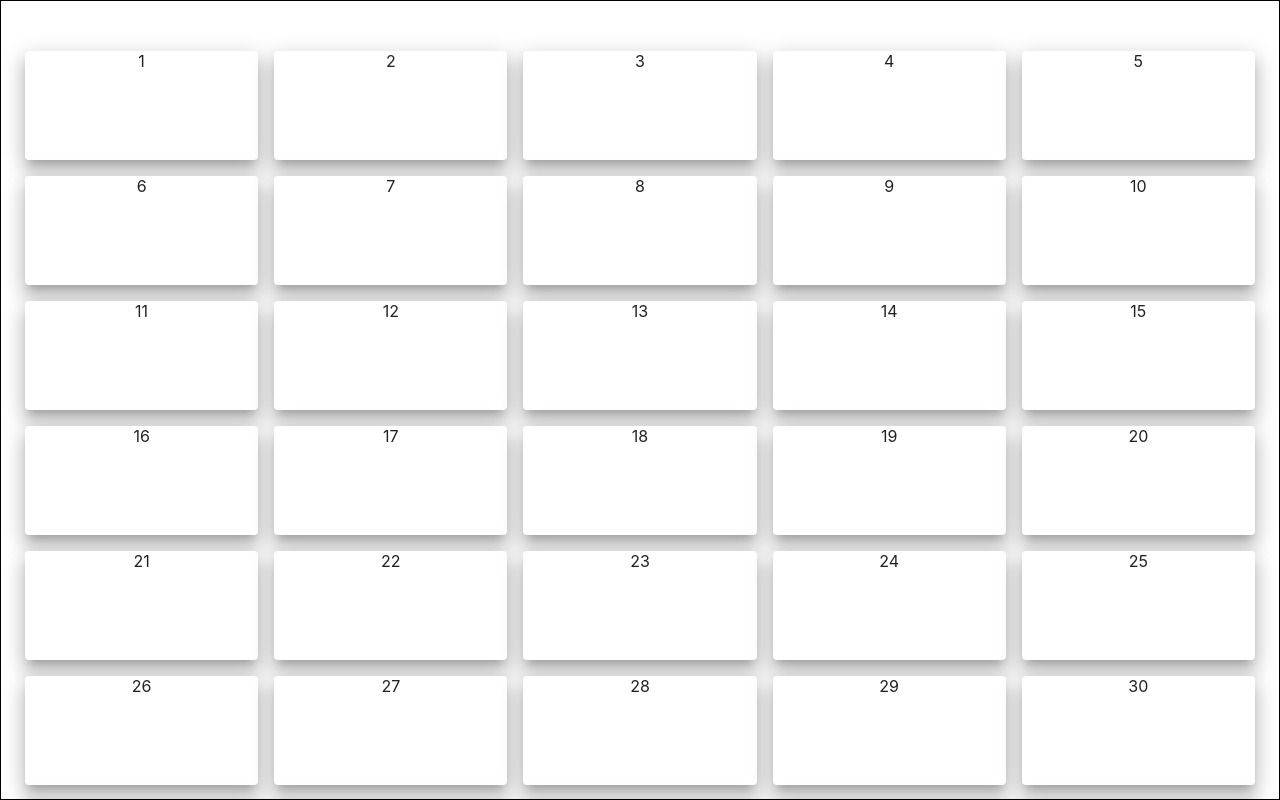
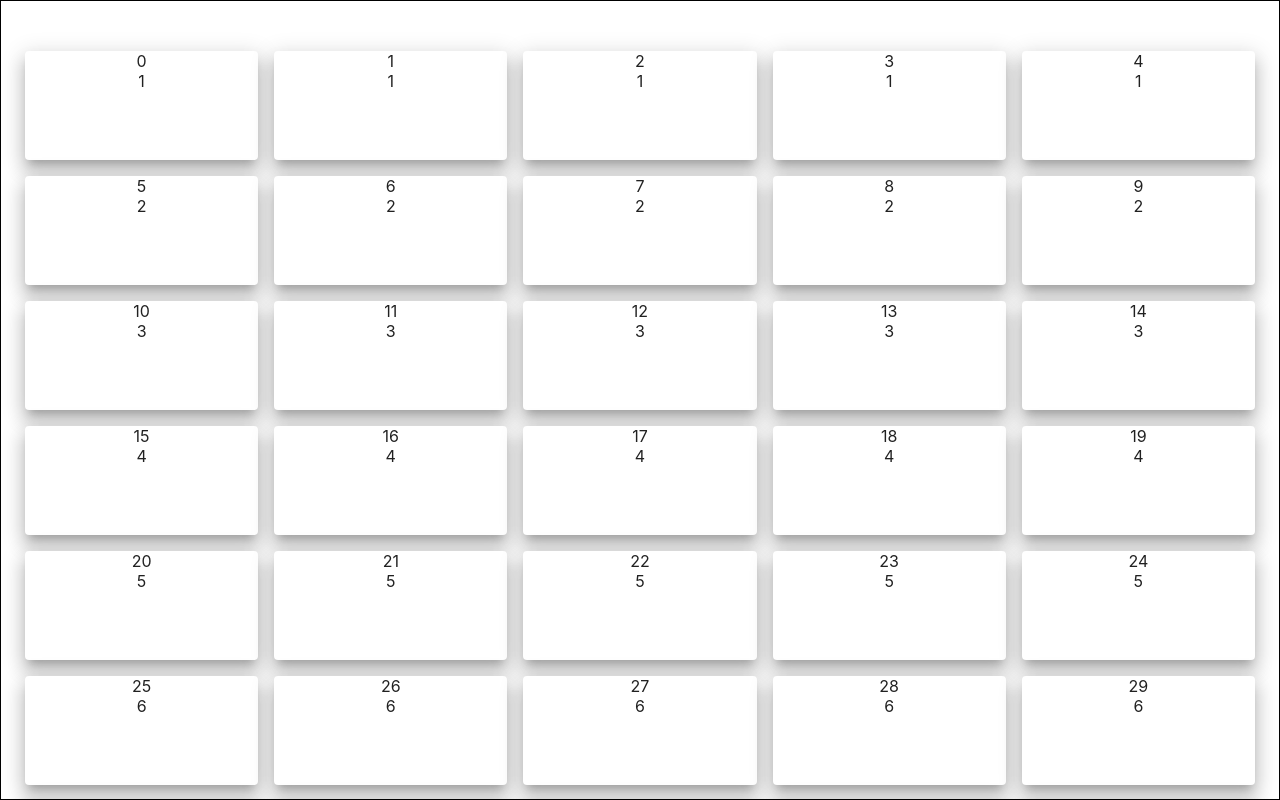
Before and after one commit to arturaszuta/card-warrior, a React (Create React App) app: page / in a window 1280 px wide. Shown: the top 800 px of the page. Built offline with nearby package versions, Linux system fonts and the light colour scheme.

Commit message:
Add row mappings to cards.

```diff
--- a/src/App.css
+++ b/src/App.css
@@ -85,10 +85,14 @@ html, body, #app, #app>div, #root {
 .gridCard {
   width: 20%;
   height: 125px;
-  transition: transform .4s;
+  transition: transform .3s;
 }
 
 .gridCard:hover {
   transform: scale(1.2);
   cursor: pointer;
 }
+
+.active {
+  background-color: pink;
+}
--- a/src/components/Card.tsx
+++ b/src/components/Card.tsx
@@ -2,12 +2,14 @@ import React from "react";
 import { Paper, Grid } from "@material-ui/core";
 
 const Card = (props:any) => {
-    console.log(props)
+    const { active } = props;
 
     return(
-        <Grid item className="gridCard" onClick={() => {console.log("stop it!")}}>
+        <Grid item className={`gridCard ${props.active == true ? "active" : ""}`} onClick={() => {props.setActiveIndex(props.index)}}>
             <Paper className="card" elevation={12}  >
                 {props.index}
+                <br></br>
+                {props.row}
             </Paper>
         </Grid>
     )
--- a/src/components/Dungeon.tsx
+++ b/src/components/Dungeon.tsx
@@ -1,16 +1,16 @@
 import React, { useState } from "react";
 import { Container, Grid } from "@material-ui/core";
 import Card from "./Card";
-import { createBuilderStatusReporter } from "typescript";
 
-interface IDungeon {
+interface IDungeonProps {
     size: string;
   }
 
 
-const Dungeon = (props:IDungeon) => {
+const Dungeon = (props:IDungeonProps) => {
     const { size } = props;
     let sizeCount = 0;
+    const [mainState, setMainState] = useState({activeIndex: -1});
 
     const BuildDungeon = (size: string) => {
         switch(size) {
@@ -20,25 +20,61 @@ const Dungeon = (props:IDungeon) => {
         }
     }
 
-    const BuildState = (size: number) => {
-        const tempArray = Array.from(Array(size).keys());
-        const stateArray = tempArray.map((e, index) => {CardIndex: index + 1; Active: false})
-        return stateArray;
+    const setActiveIndex = (index: number) => {
+        setMainState({...mainState, activeIndex: index});
+    }
+
+    const getRow = (index: number) => {
+        let row = 0;
+        const dividedIndex = index / 5;
+        if(dividedIndex < 1) {
+            row = 1;
+        } else
+        if(dividedIndex >= 1 && dividedIndex < 2) {
+            row = 2;
+        }
+        if(dividedIndex >= 2 && dividedIndex < 3) {
+            row = 3;
+        }
+        if(dividedIndex >= 3 && dividedIndex < 4) {
+            row = 4;
+        }
+        if(dividedIndex >= 4 && dividedIndex < 5) {
+            row = 5;
+        }
+        if(dividedIndex >= 5 && dividedIndex < 6) {
+            row = 6;
+        }
+        if(dividedIndex >= 6 && dividedIndex < 7) {
+            row = 7;
+        }
+        if(dividedIndex >= 7 && dividedIndex < 8) {
+            row = 8;
+        }
+        if(dividedIndex >= 8 && dividedIndex < 9) {
+            row = 9;
+        }
+        if(dividedIndex >= 9 && dividedIndex < 10) {
+            row = 10;
+        }
+        return row;
     }
 
     BuildDungeon(size);
-    const stateArray = BuildState(sizeCount);
 
-    const [mainState, setMainState] = useState(stateArray);
 
     const cardArray = Array.from(Array(sizeCount).keys());
-    const allCards = cardArray.map((e, index) => {return <Card key={index} index={index + 1} active={false}/>})
+    const allCards = cardArray.map((e, index) => {
+        const row = getRow(index);
+        return <Card key={index} index={index} active={mainState.activeIndex == index ? true : false} setActiveIndex={setActiveIndex} row={row}/>
+    })
 
     return(
         <Grid className="dungeon-wrapper" spacing={2} container>
             {allCards}
         </Grid>
     )
+
 }
 
 export default Dungeon;
```
